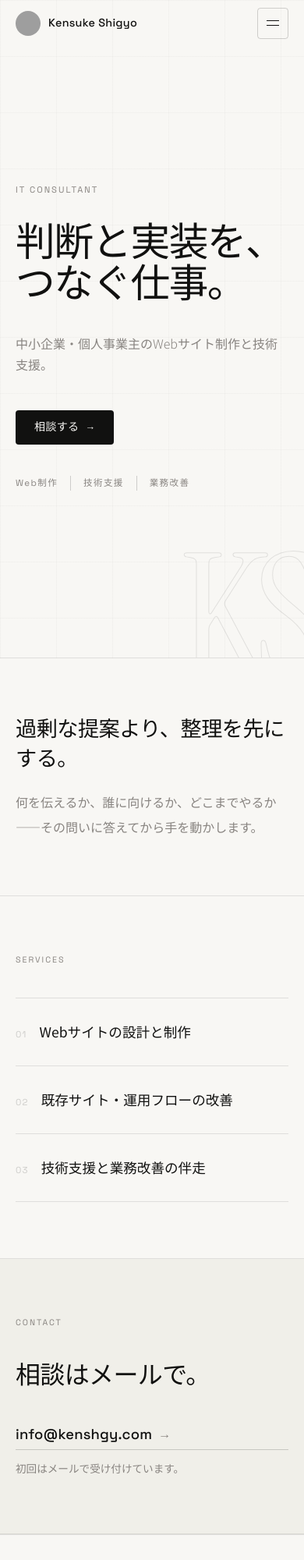
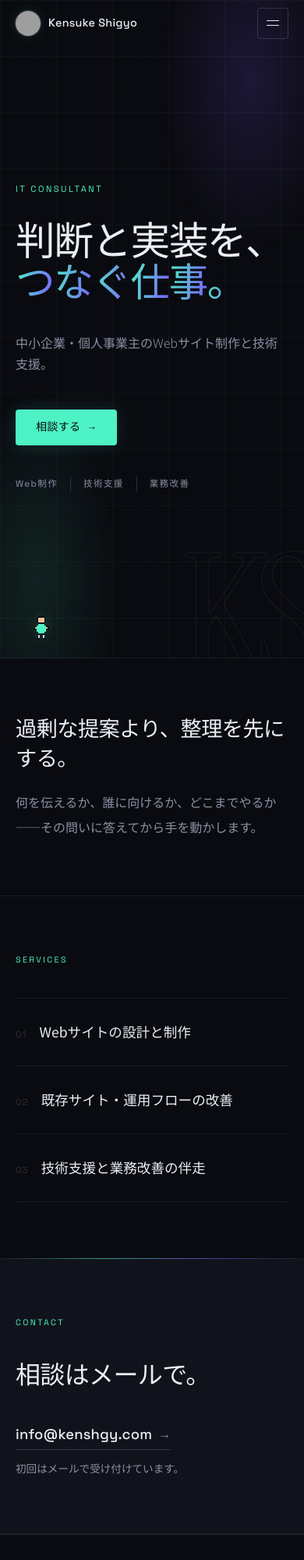
Before and after one commit to kenshgy/hp, a plain HTML site: page index.html in a window 390 px wide. Shown: the top 2000 px of the page at 78% size. Drawn offline with Linux system fonts and the light colour scheme; grey boxes are pictures that could not be loaded.

Commit message:
feat: dark neon redesign + mobile character support
- Dark ink background with neon mint/violet accents, glow effects,
  gradient headline, neon scroll progress and contact divider
- Pixel pal now shows on mobile (scale 2, tap to jump / walk to tap)
- Character palette adapted for dark theme

Co-Authored-By: Claude Fable 5 <noreply@anthropic.com>

```diff
--- a/character.js
+++ b/character.js
@@ -3,16 +3,16 @@
 // スクロール・マウス・ナビ操作に反応するステートマシンで動く。
 (() => {
   const reducedMotion = window.matchMedia("(prefers-reduced-motion: reduce)").matches;
-  if (reducedMotion || window.innerWidth <= 760) return;
+  if (reducedMotion) return;
 
-  const SCALE = 3;
+  const SCALE = window.innerWidth <= 760 ? 2 : 3;
   const W = 12;
   const H = 16;
 
   // パレット: . 透明 / o アウトライン / s 肌 / a アクセント / l 脚
   const accent =
     getComputedStyle(document.documentElement).getPropertyValue("--accent").trim() || "#2b4c8c";
-  const COLORS = { o: "#111110", s: "#e8c49a", a: accent, l: "#3a3733" };
+  const COLORS = { o: "#0a0b10", s: "#e8c49a", a: accent, l: "#c9cdd8" };
 
   // 12x16 のフレーム定義（文字列1行 = 1ピクセル行）
   const FRAMES = {
@@ -239,6 +239,25 @@
     { passive: true }
   );
 
+  // タップ: キャラの近くならジャンプ、遠くならそちらへ歩く
+  window.addEventListener(
+    "touchstart",
+    (e) => {
+      const t = e.touches[0];
+      if (!t) return;
+      wake();
+      const cx = state.x + (W * SCALE) / 2;
+      const dist = Math.hypot(t.clientX - cx, t.clientY - (state.y - (H * SCALE) / 2));
+      if (dist < 90 && !state.jumping) {
+        state.jumping = true;
+        state.vy = -5;
+      } else {
+        state.targetX = Math.min(Math.max(t.clientX - (W * SCALE) / 2, 20), window.innerWidth - 50);
+      }
+    },
+    { passive: true }
+  );
+
   // ナビクリック: 画面を横切って走る
   document.querySelectorAll("[data-nav-link]").forEach((link) => {
     link.addEventListener("click", () => {
--- a/index.html
+++ b/index.html
@@ -3,6 +3,7 @@
   <head>
     <meta charset="UTF-8" />
     <meta name="viewport" content="width=device-width, initial-scale=1.0" />
+    <meta name="theme-color" content="#0a0b10" />
     <title>Kensuke Shigyo | IT Consultant</title>
     <meta
       name="description"
--- a/styles.css
+++ b/styles.css
@@ -1,11 +1,13 @@
 :root {
-  --bg: #f8f7f4;
-  --surface: #f0efe9;
-  --text: #111110;
-  --muted: #888480;
-  --border: rgba(17, 17, 16, 0.1);
-  --border-strong: rgba(17, 17, 16, 0.18);
-  --accent: #2b4c8c;
+  --bg: #0a0b10;
+  --surface: #11131c;
+  --text: #eceef6;
+  --muted: #8b90a5;
+  --border: rgba(236, 238, 246, 0.08);
+  --border-strong: rgba(236, 238, 246, 0.16);
+  --accent: #4df2c5;
+  --accent-2: #7c5cff;
+  --accent-dim: rgba(77, 242, 197, 0.14);
   --content: 1080px;
   --header-h: 60px;
 }
@@ -34,17 +36,28 @@ body {
   line-height: 1.7;
 }
 
-/* 極薄の方眼テクスチャ */
+/* 極薄の方眼テクスチャ + ネオングロー */
 body::before {
   content: "";
   position: fixed;
   inset: 0;
   background-image:
-    linear-gradient(rgba(17, 17, 16, 0.025) 1px, transparent 1px),
-    linear-gradient(90deg, rgba(17, 17, 16, 0.025) 1px, transparent 1px);
+    linear-gradient(rgba(236, 238, 246, 0.035) 1px, transparent 1px),
+    linear-gradient(90deg, rgba(236, 238, 246, 0.035) 1px, transparent 1px);
   background-size: 72px 72px;
   pointer-events: none;
   z-index: -1;
+}
+
+body::after {
+  content: "";
+  position: fixed;
+  inset: 0;
+  background:
+    radial-gradient(42% 38% at 82% 12%, rgba(124, 92, 255, 0.16), transparent 70%),
+    radial-gradient(40% 42% at 12% 88%, rgba(77, 242, 197, 0.1), transparent 70%);
+  pointer-events: none;
+  z-index: -2;
 }
 
 a { color: inherit; text-decoration: none; }
@@ -82,7 +95,7 @@ ul { list-style: none; }
   content: "";
   position: absolute;
   inset: 0;
-  background: rgba(248, 247, 244, 0);
+  background: rgba(10, 11, 16, 0);
   backdrop-filter: blur(0px);
   -webkit-backdrop-filter: blur(0px);
   transition: background 0.4s ease, backdrop-filter 0.4s ease;
@@ -94,7 +107,7 @@ ul { list-style: none; }
 }
 
 .site-header.scrolled::before {
-  background: rgba(248, 247, 244, 0.92);
+  background: rgba(10, 11, 16, 0.85);
   backdrop-filter: blur(16px);
   -webkit-backdrop-filter: blur(16px);
 }
@@ -110,6 +123,7 @@ ul { list-style: none; }
   height: 32px;
   border-radius: 50%;
   flex-shrink: 0;
+  box-shadow: 0 0 0 1px var(--border-strong), 0 0 14px var(--accent-dim);
 }
 
 .brand-name {
@@ -148,7 +162,8 @@ ul { list-style: none; }
   left: 0;
   right: 0;
   height: 1px;
-  background: var(--text);
+  background: var(--accent);
+  box-shadow: 0 0 8px var(--accent);
   transform: scaleX(0);
   transform-origin: left;
   transition: transform 0.25s ease;
@@ -165,7 +180,7 @@ ul { list-style: none; }
   transition: color 0.2s;
 }
 
-.header-contact:hover { color: var(--text); }
+.header-contact:hover { color: var(--accent); }
 
 .nav-toggle {
   display: none;
@@ -216,29 +231,9 @@ body.is-nav-open .nav-toggle span:last-child {
   line-height: 1;
   letter-spacing: -0.06em;
   color: transparent;
-  -webkit-text-stroke: 1px var(--border);
+  -webkit-text-stroke: 1px rgba(236, 238, 246, 0.07);
   user-select: none;
   pointer-events: none;
-}
-
-.hero-meta {
-  display: flex;
-  gap: 0;
-  margin-top: 56px;
-  font-family: "Space Grotesk", "Noto Sans JP", sans-serif;
-  font-size: 0.72rem;
-  letter-spacing: 0.12em;
-  color: var(--muted);
-}
-
-.hero-meta span {
-  padding: 0 16px;
-  border-left: 1px solid var(--border-strong);
-}
-
-.hero-meta span:first-child {
-  padding-left: 0;
-  border-left: none;
 }
 
 .hero-inner {
@@ -248,9 +243,10 @@ body.is-nav-open .nav-toggle span:last-child {
 .hero-label {
   font-family: "Space Grotesk", "Noto Sans JP", sans-serif;
   font-size: 0.7rem;
-  letter-spacing: 0.18em;
+  letter-spacing: 0.22em;
   text-transform: uppercase;
-  color: var(--muted);
+  color: var(--accent);
+  text-shadow: 0 0 12px var(--accent-dim);
   margin-bottom: 32px;
 }
 
@@ -261,6 +257,15 @@ h1 {
   line-height: 1.05;
   letter-spacing: -0.03em;
   margin: 0 0 36px;
+}
+
+/* 2行目にネオングラデーション */
+.h1-line:last-child .h1-line-inner,
+.h1-line:last-child .ch {
+  background: linear-gradient(100deg, var(--accent), var(--accent-2));
+  -webkit-background-clip: text;
+  background-clip: text;
+  color: transparent;
 }
 
 /* Mask slide-in per line */
@@ -297,16 +302,17 @@ h1 {
   display: inline-flex;
   align-items: center;
   gap: 8px;
-  height: 44px;
-  padding: 0 24px;
-  background: var(--text);
+  height: 46px;
+  padding: 0 26px;
+  background: var(--accent);
   color: var(--bg);
   font-family: "Space Grotesk", "Noto Sans JP", sans-serif;
   font-size: 0.88rem;
   font-weight: 500;
   letter-spacing: 0.02em;
   border-radius: 4px;
-  transition: opacity 0.2s;
+  box-shadow: 0 0 24px var(--accent-dim);
+  transition: box-shadow 0.25s, transform 0.5s cubic-bezier(0.16, 1, 0.3, 1);
 }
 
 .cta-primary::after {
@@ -315,15 +321,35 @@ h1 {
   transition: transform 0.2s;
 }
 
-.cta-primary:hover { background: var(--accent); }
+.cta-primary:hover {
+  box-shadow: 0 0 36px rgba(77, 242, 197, 0.4);
+}
 .cta-primary:hover::after { transform: translateX(3px); }
-.cta-primary { transition: background 0.25s, transform 0.5s cubic-bezier(0.16, 1, 0.3, 1); }
 
 .cta-email {
   font-family: "Space Grotesk", "Noto Sans JP", sans-serif;
   font-size: 0.82rem;
   color: var(--muted);
   letter-spacing: 0.01em;
+}
+
+.hero-meta {
+  display: flex;
+  margin-top: 56px;
+  font-family: "Space Grotesk", "Noto Sans JP", sans-serif;
+  font-size: 0.72rem;
+  letter-spacing: 0.12em;
+  color: var(--muted);
+}
+
+.hero-meta span {
+  padding: 0 16px;
+  border-left: 1px solid var(--border-strong);
+}
+
+.hero-meta span:first-child {
+  padding-left: 0;
+  border-left: none;
 }
 
 /* Fade-in for non-masked hero elements */
@@ -346,9 +372,9 @@ h1 {
 .section-label {
   font-family: "Space Grotesk", "Noto Sans JP", sans-serif;
   font-size: 0.67rem;
-  letter-spacing: 0.18em;
+  letter-spacing: 0.22em;
   text-transform: uppercase;
-  color: var(--muted);
+  color: var(--accent);
   margin-bottom: 40px;
 }
 
@@ -397,11 +423,12 @@ h1 {
   letter-spacing: 0.1em;
   color: var(--border-strong);
   flex-shrink: 0;
-  transition: color 0.25s;
+  transition: color 0.25s, text-shadow 0.25s;
 }
 
 .service-item:hover .service-num {
   color: var(--accent);
+  text-shadow: 0 0 10px var(--accent-dim);
 }
 
 .service-title {
@@ -434,7 +461,20 @@ h1 {
 /* ─── Contact ─────────────────────────── */
 
 .contact {
+  position: relative;
   background: var(--surface);
+}
+
+/* セクション上端のネオンライン */
+.contact::before {
+  content: "";
+  position: absolute;
+  top: -1px;
+  left: 0;
+  right: 0;
+  height: 1px;
+  background: linear-gradient(90deg, transparent, var(--accent), var(--accent-2), transparent);
+  opacity: 0.6;
 }
 
 .contact-heading {
@@ -449,6 +489,7 @@ h1 {
 .contact-block {
   display: grid;
   gap: 12px;
+  justify-items: start;
 }
 
 .contact-mail {
@@ -461,7 +502,7 @@ h1 {
   letter-spacing: 0.01em;
   padding-bottom: 4px;
   border-bottom: 1px solid var(--border-strong);
-  transition: border-color 0.2s;
+  transition: border-color 0.2s, color 0.2s, text-shadow 0.2s;
 }
 
 .contact-mail::after {
@@ -471,7 +512,11 @@ h1 {
   transition: transform 0.2s;
 }
 
-.contact-mail:hover { border-color: var(--accent); color: var(--accent); }
+.contact-mail:hover {
+  border-color: var(--accent);
+  color: var(--accent);
+  text-shadow: 0 0 16px var(--accent-dim);
+}
 .contact-mail:hover::after { transform: translateX(4px); }
 
 .contact-note {
@@ -625,19 +670,19 @@ h1 {
   top: 0;
   left: 0;
   width: 100%;
-  height: 1px;
-  background: var(--text);
+  height: 2px;
+  background: linear-gradient(90deg, var(--accent), var(--accent-2));
   transform-origin: left;
   transform: scaleX(0);
   z-index: 200;
   pointer-events: none;
-  opacity: 0.22;
+  opacity: 0.8;
 }
 
 /* ─── Active nav section ──────────────── */
 
 .site-nav a.is-active { color: var(--text); }
-.site-nav a.is-active::after { transform: scaleX(1); background: var(--accent); }
+.site-nav a.is-active::after { transform: scaleX(1); }
 
 /* ─── Skip link ───────────────────────── */
 
@@ -646,7 +691,7 @@ h1 {
   top: -200%;
   left: 16px;
   padding: 8px 16px;
-  background: var(--text);
+  background: var(--accent);
   color: var(--bg);
   font-family: "Space Grotesk", "Noto Sans JP", sans-serif;
   font-size: 0.82rem;
@@ -667,9 +712,10 @@ h1 {
   image-rendering: pixelated;
   pointer-events: none;
   will-change: transform;
+  filter: drop-shadow(0 0 6px var(--accent-dim));
 }
 
-@media (max-width: 760px), (prefers-reduced-motion: reduce) {
+@media (prefers-reduced-motion: reduce) {
   .pixel-pal { display: none; }
 }
 
```
